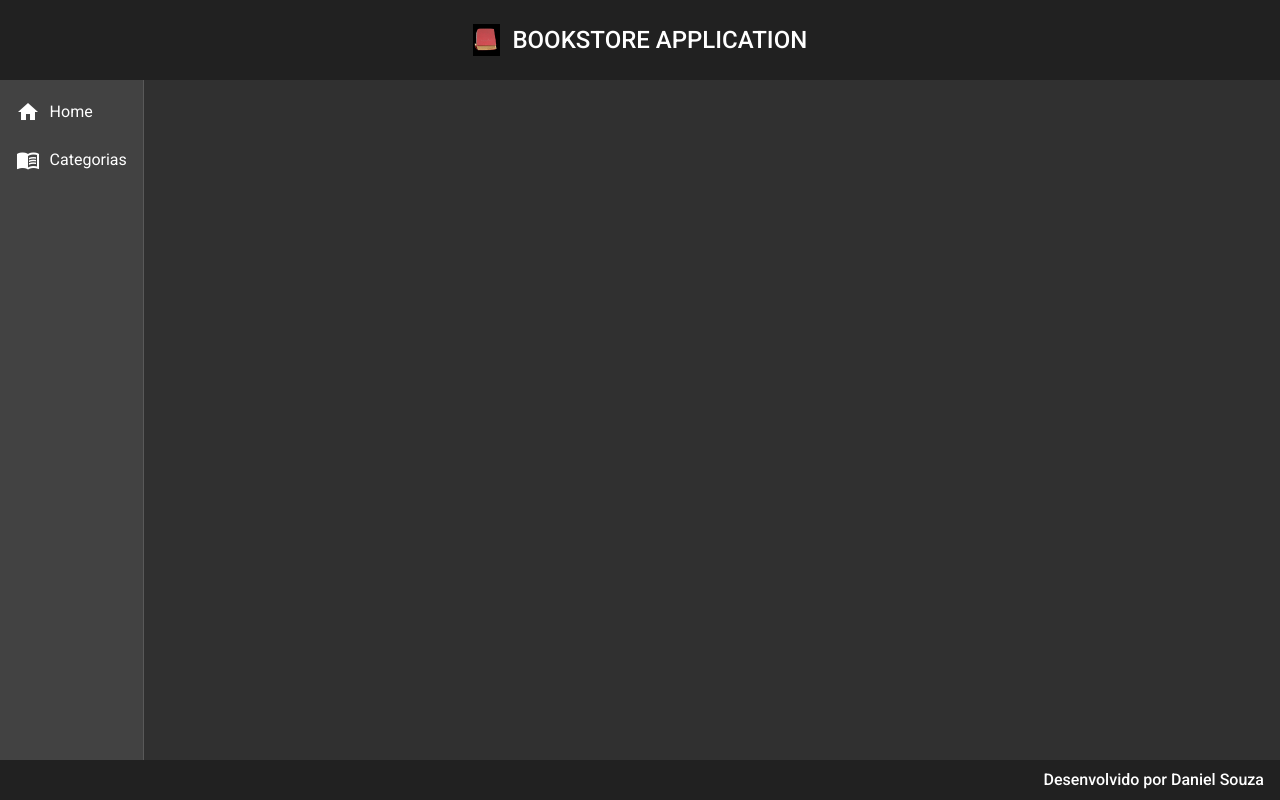
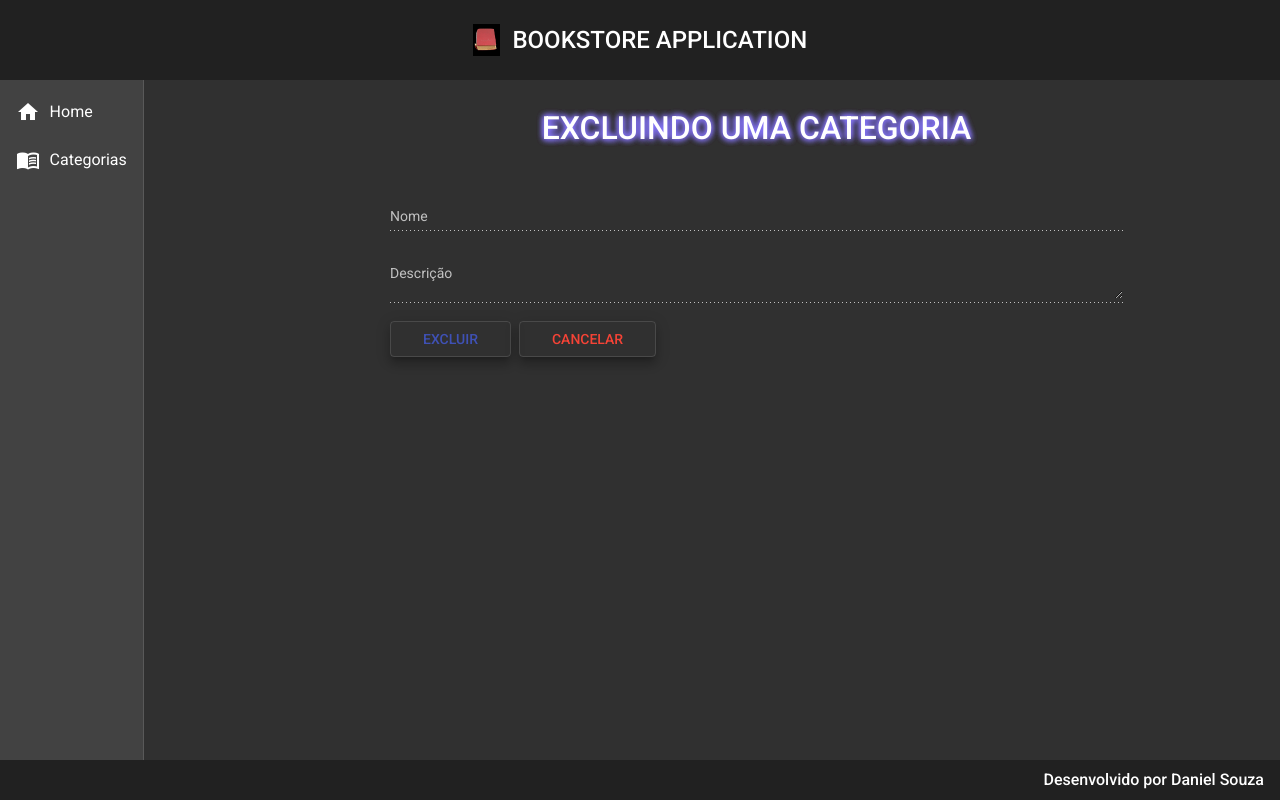
Before and after one commit to dfsouza/bookstore-front, an Angular app: page /categorias/delete/1 in a window 1280 px wide. Before the commit this address led to /. Built offline with nearby package versions, Linux system fonts and the light colour scheme; no server answers.

Commit message:
Categoria DELETE implementada

```diff
--- a/src/app/app-routing.module.ts
+++ b/src/app/app-routing.module.ts
@@ -1,3 +1,4 @@
+import { CategoriaDeleteComponent } from './components/views/categoria/categoria-delete/categoria-delete.component';
 import { CategoriaCreateComponent } from './components/views/categoria/categoria-create/categoria-create.component';
 import { CategoriaReadComponent } from './components/views/categoria/categoria-read/categoria-read.component';
 import { HomeComponent } from './components/views/home/home.component';
@@ -16,7 +17,12 @@
   {
     path: 'categorias/create' ,
     component: CategoriaCreateComponent
+  },
+  {
+    path: 'categorias/delete/:id' ,
+    component: CategoriaDeleteComponent
   }
+
 ];
 
 @NgModule({
--- a/src/app/app.module.ts
+++ b/src/app/app.module.ts
@@ -23,6 +23,7 @@
 import {MatInputModule} from '@angular/material/input';
 import {MatFormFieldModule} from '@angular/material/form-field';
 import {MatSnackBarModule} from '@angular/material/snack-bar';
+import { CategoriaDeleteComponent } from './components/views/categoria/categoria-delete/categoria-delete.component';
 
 @NgModule({
   declarations: [
@@ -32,7 +33,8 @@
     NavComponent,
     HomeComponent,
     CategoriaReadComponent,
-    CategoriaCreateComponent
+    CategoriaCreateComponent,
+    CategoriaDeleteComponent
   ],
   imports: [
     BrowserModule,
--- /dev/null
+++ b/src/app/components/views/categoria/categoria-delete/categoria-delete.component.css
@@ -0,0 +1,28 @@
+form {
+    text-align: center;
+    width: 70%;
+    margin: 2rem auto 0 auto;
+}
+
+h1{
+    font-size: 2rem;
+    font-weight: 500;
+    margin-bottom: 3rem;
+    text-shadow: 0 0 0.2em #87F, 0 0 0.2em #87F,
+        0 0 0.2em #87F;
+}
+
+.form{
+    width: 100%;
+}
+
+.buttons {
+    width: 100%;
+    text-align: start;
+}
+
+button{
+    margin-right: .5rem;
+    padding-right: 2rem;
+    padding-left: 2rem;
+}
--- /dev/null
+++ b/src/app/components/views/categoria/categoria-delete/categoria-delete.component.html
@@ -0,0 +1,18 @@
+<form>
+    <h1>EXCLUINDO UMA CATEGORIA</h1>
+
+    <mat-form-field class="form">
+        <mat-label>Nome</mat-label>
+        <input matInput [(ngModel)]="categoria.nome" type="text" name="nome" disabled>
+    </mat-form-field>
+
+    <mat-form-field class="form">
+        <mat-label>Descrição</mat-label>
+        <textarea matInput [(ngModel)]="categoria.descricao" type="text" name="descricao" disabled></textarea>
+    </mat-form-field>
+
+    <div class="buttons">
+        <button  (click)="delete()" class='mat-elevation-z8' mat-stroked-button color="primary">EXCLUIR</button>
+        <button  (click)="cancel()" class = 'mat-elevation-z8' mat-stroked-button color="warn">CANCELAR</button>
+    </div>
+</form>
--- /dev/null
+++ b/src/app/components/views/categoria/categoria-delete/categoria-delete.component.ts
@@ -0,0 +1,47 @@
+import { CategoriaService } from './../categoria.service';
+import { Component, OnInit } from '@angular/core';
+import { ActivatedRoute, Router } from '@angular/router';
+import { Categoria } from '../categoria.model';
+
+@Component({
+  selector: 'app-categoria-delete',
+  templateUrl: './categoria-delete.component.html',
+  styleUrls: ['./categoria-delete.component.css']
+})
+export class CategoriaDeleteComponent implements OnInit {
+
+  categoria: Categoria = {
+  id: '',
+  nome: '',
+  descricao: ''
+}
+
+  constructor(private service: CategoriaService, private route: ActivatedRoute, private router: Router) { }
+
+  ngOnInit(): void {
+     this.categoria.id = this.route.snapshot.paramMap.get('id')!
+     this.findById()
+  }
+
+  findById():void {
+     this.service.findById(this.categoria.id!).subscribe((resposta) => {
+        this.categoria.nome = resposta.nome
+        this.categoria.descricao = resposta.descricao
+        console.log(this.categoria)
+     })
+  }
+
+  delete(): void {
+    this.service.delete(this.categoria.id!).subscribe((resposta) => {
+      this.router.navigate(['categorias'])
+      this.service.mensagem('Categoria excluída com sucesso!')
+    }, err => {
+      this.service.mensagem(err.error.error)
+    })
+  }
+
+  cancel(): void {
+    this.router.navigate(['categorias'])
+  }
+
+}
--- a/src/app/components/views/categoria/categoria-read/categoria-read.component.css
+++ b/src/app/components/views/categoria/categoria-read/categoria-read.component.css
@@ -23,7 +23,7 @@
 }
 
 .livros{
-    color:rgb(37, 125, 240);
+    color: green;
     margin-left: .6rem;
 }
 
--- a/src/app/components/views/categoria/categoria-read/categoria-read.component.html
+++ b/src/app/components/views/categoria/categoria-read/categoria-read.component.html
@@ -42,7 +42,7 @@
             <a class = "edit" href="#">
                <i class="material-icons">edit</i>
             </a>
-            <a class = "delete" href="#">
+            <a class = "delete" routerLink="delete/{{row.id}}">
               <i class="material-icons">delete</i>
             </a>
           </td>
--- a/src/app/components/views/categoria/categoria.service.ts
+++ b/src/app/components/views/categoria/categoria.service.ts
@@ -1,3 +1,4 @@
+import { Router } from '@angular/router';
 import { HttpClient } from '@angular/common/http';
 import { Injectable } from '@angular/core';
 import { MatSnackBar } from '@angular/material/snack-bar';
@@ -19,16 +20,28 @@
      return this.http.get<Categoria[]>(url)
   }
 
+  findById(id: String): Observable<Categoria>{
+    const url = `${this.baseUrl}/categorias/${id}`
+    return this.http.get<Categoria>(url);
+  }
+
   create(categoria: Categoria):Observable<Categoria>{
     const url = `${this.baseUrl}/categorias`
     return this.http.post<Categoria>(url, categoria);
   }
 
-  mensagem(str: String): void{
+  delete(id: String):Observable<void>{
+    const url = `${this.baseUrl}/categorias/${id}`
+    return this.http.delete<void >(url)
+  }
+
+   mensagem(str: String): void{
     this._snack.open(`${str}`, 'OK', {
       horizontalPosition: 'center',
       verticalPosition: 'bottom',
       duration: 3000
     })
   }
+
+
 }
```
